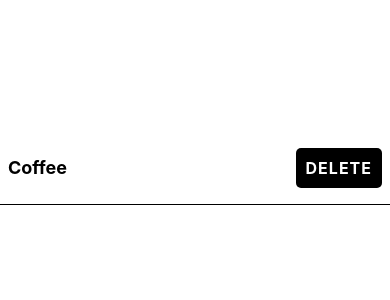
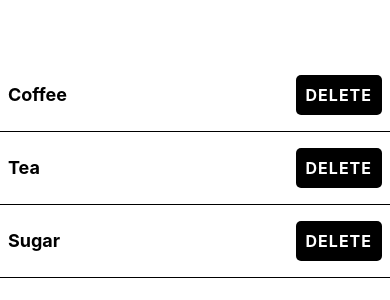
Before and after one commit to dsouzaalfred/react-native-shopping-list, a React Native app: screen / in a window 390 px wide. Shown: the part 254-554 px from the top of the page. Built offline with nearby package versions, Linux system fonts and the light colour scheme.

Commit message:
First component

```diff
--- a/App.tsx
+++ b/App.tsx
@@ -1,45 +1,17 @@
-import {
-  StyleSheet,
-  Text,
-  View,
-  PixelRatio,
-  TouchableOpacity,
-  Alert,
-} from "react-native";
+import { StyleSheet, View } from "react-native";
 import { theme } from "./theme";
+import ShoppingListItem from "./components/ShoppingListItem";
 
 export default function App() {
-  const handleDelete = () => {
-    Alert.alert("Delete", "Are you sure you want to delete?", [
-      {
-        text: "Yes",
-        onPress: () => console.log("Ok, deleting."),
-        style: "destructive",
-      },
-      {
-        text: "Cancel",
-        onPress: () => console.log("No"),
-        style: "cancel",
-      },
-    ]);
-  };
   return (
     <View style={styles.container}>
-      <View style={styles.itemContainer}>
-        <Text style={styles.itemFont}>Coffee</Text>
-        <TouchableOpacity
-          onPress={() => console.log("Pressed")}
-          activeOpacity={1}
-          style={styles.button}
-          onPressIn={handleDelete}
-        >
-          <Text style={styles.buttonText}>Delete</Text>
-        </TouchableOpacity>
-        {/* <Text>
+      {/* <Text>
           {PixelRatio.get()} - PixelRatio.get() - Return the device pixel
           density
         </Text> */}
-      </View>
+      <ShoppingListItem name="Coffee" />
+      <ShoppingListItem name="Tea" />
+      <ShoppingListItem name="Sugar" />
     </View>
   );
 }
@@ -47,32 +19,7 @@ export default function App() {
 const styles = StyleSheet.create({
   container: {
     flex: 1,
-    backgroundColor: "#fff",
+    backgroundColor: theme.colorWhite,
     justifyContent: "center",
   },
-  itemContainer: {
-    borderBottomWidth: 1,
-    borderBottomColor: "black",
-    paddingHorizontal: 8,
-    paddingVertical: 16,
-    flexDirection: "row",
-    justifyContent: "space-between",
-    alignItems: "center",
-  },
-  itemFont: {
-    fontSize: 18,
-    fontWeight: "bold",
-  },
-  button: {
-    backgroundColor: theme.colorBlack,
-    padding: 10,
-    borderRadius: 5,
-  },
-  buttonText: {
-    color: theme.colorWhite,
-    fontSize: 16,
-    fontWeight: "bold",
-    textTransform: "uppercase",
-    letterSpacing: 1,
-  },
 });
--- /dev/null
+++ b/components/ShoppingListItem.tsx
@@ -0,0 +1,68 @@
+import { StyleSheet, Text, View, TouchableOpacity, Alert } from "react-native";
+import { theme } from "../theme";
+
+type Props = {
+  name: string;
+};
+
+export default function ShoppingListItem({ name }: Props) {
+  const handleDelete = () => {
+    Alert.alert("Delete", `Are you sure you want to delete ${name}?`, [
+      {
+        text: "Yes",
+        onPress: () => console.log("Ok, deleting."),
+        style: "destructive",
+      },
+      {
+        text: "Cancel",
+        onPress: () => console.log("No"),
+        style: "cancel",
+      },
+    ]);
+  };
+  return (
+    <View style={styles.itemContainer}>
+      <Text style={styles.itemFont}>{name}</Text>
+      <TouchableOpacity
+        onPress={() => console.log("Pressed")}
+        activeOpacity={1}
+        style={styles.button}
+        onPressIn={handleDelete}
+      >
+        <Text style={styles.buttonText}>Delete</Text>
+      </TouchableOpacity>
+      {/* <Text>
+          {PixelRatio.get()} - PixelRatio.get() - Return the device pixel
+          density
+        </Text> */}
+    </View>
+  );
+}
+
+const styles = StyleSheet.create({
+  itemContainer: {
+    borderBottomWidth: 1,
+    borderBottomColor: "black",
+    paddingHorizontal: 8,
+    paddingVertical: 16,
+    flexDirection: "row",
+    justifyContent: "space-between",
+    alignItems: "center",
+  },
+  itemFont: {
+    fontSize: 18,
+    fontWeight: "bold",
+  },
+  button: {
+    backgroundColor: theme.colorBlack,
+    padding: 10,
+    borderRadius: 5,
+  },
+  buttonText: {
+    color: theme.colorWhite,
+    fontSize: 16,
+    fontWeight: "bold",
+    textTransform: "uppercase",
+    letterSpacing: 1,
+  },
+});
```
